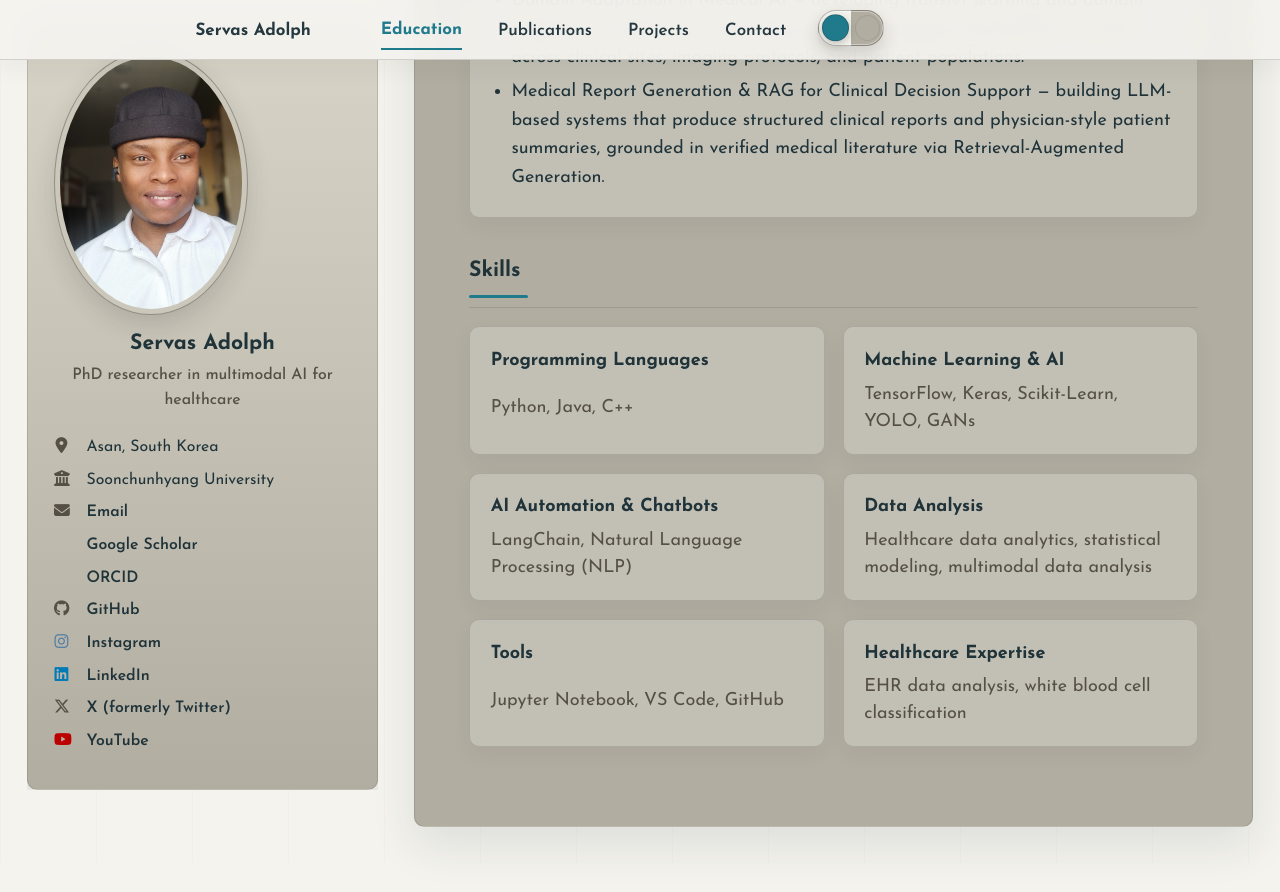
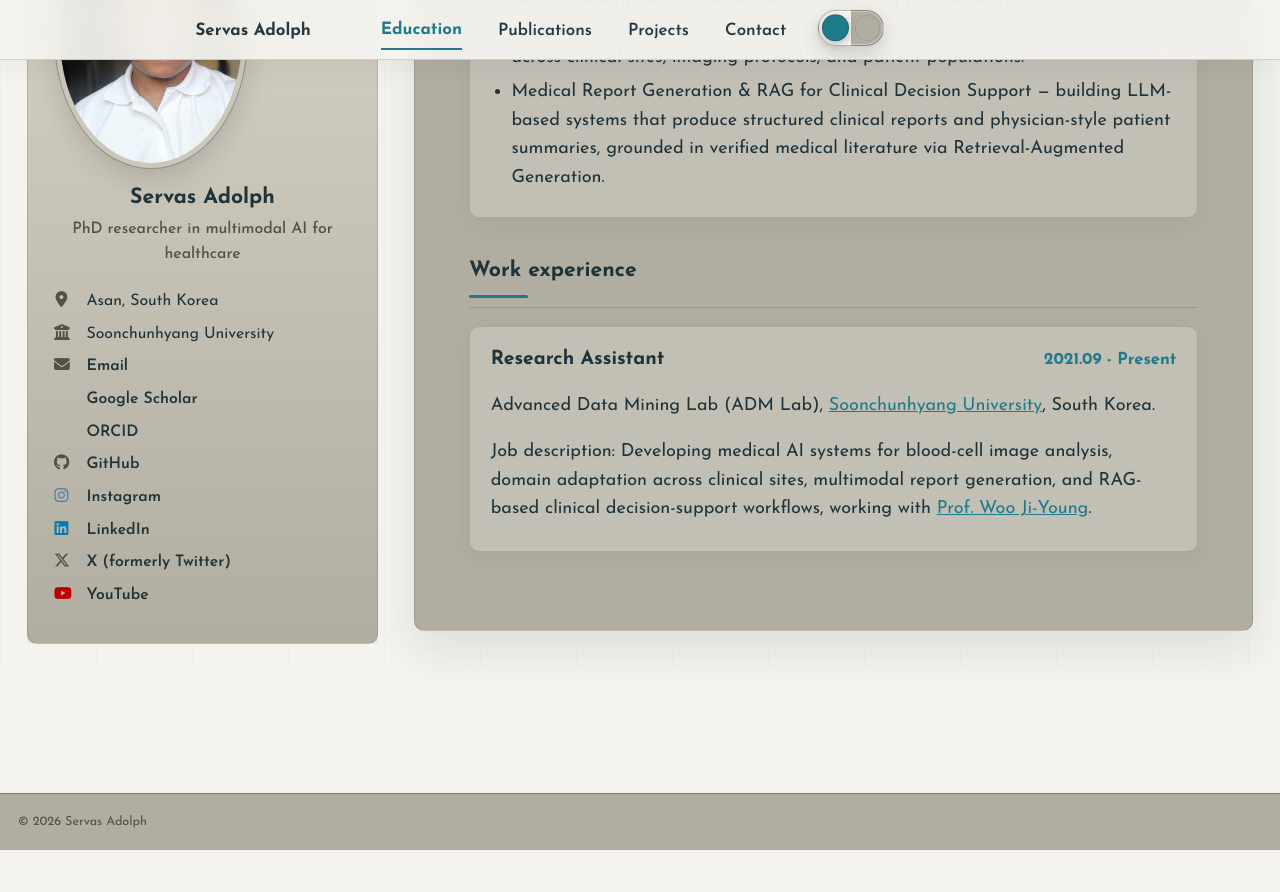
Before and after one commit to servasadolph/servasadolph.github.io, a Jekyll site: the page built from _pages/cv.md, in a window 1280 px wide and 900 px high, scrolled down 1559 px. Shown: the top 892 px of the window. Built offline with Jekyll 4.4.1, drawn with Linux system fonts in a browser that asks for light colours; a style sheet for code colours, icons or effects is not loaded; after the commit the page ends 2409 px from its top, so only the background shows below that.

Commit message:
[codex] Replace skills with work experience

```diff
--- a/_pages/cv.md
+++ b/_pages/cv.md
@@ -75,31 +75,15 @@ redirect_from:
   </article>
 </div>
 
-## Skills
+## Work experience
 
-<div class="skill-list">
-  <div class="skill-item">
-    <strong>Programming Languages</strong>
-    <span>Python, Java, C++</span>
-  </div>
-  <div class="skill-item">
-    <strong>Machine Learning & AI</strong>
-    <span>TensorFlow, Keras, Scikit-Learn, YOLO, GANs</span>
-  </div>
-  <div class="skill-item">
-    <strong>AI Automation & Chatbots</strong>
-    <span>LangChain, Natural Language Processing (NLP)</span>
-  </div>
-  <div class="skill-item">
-    <strong>Data Analysis</strong>
-    <span>Healthcare data analytics, statistical modeling, multimodal data analysis</span>
-  </div>
-  <div class="skill-item">
-    <strong>Tools</strong>
-    <span>Jupyter Notebook, VS Code, GitHub</span>
-  </div>
-  <div class="skill-item">
-    <strong>Healthcare Expertise</strong>
-    <span>EHR data analysis, white blood cell classification</span>
-  </div>
+<div class="timeline-list">
+  <article class="timeline-item">
+    <div class="timeline-item__header">
+      <h3>Research Assistant</h3>
+      <span>2021.09 - Present</span>
+    </div>
+    <p>Advanced Data Mining Lab (ADM Lab), <a href="https://www.sch.ac.kr/">Soonchunhyang University</a>, South Korea.</p>
+    <p>Job description: Developing medical AI systems for blood-cell image analysis, domain adaptation across clinical sites, multimodal report generation, and RAG-based clinical decision-support workflows, working with <a href="https://home.sch.ac.kr/profile/main.jsp?id=8bcb6229bdbd2ebb88f25058db0597e6c86482e6c745cf914a2d3e61be754acb2197c74bb2db433d">Prof. Woo Ji-Young</a>.</p>
+  </article>
 </div>
```
